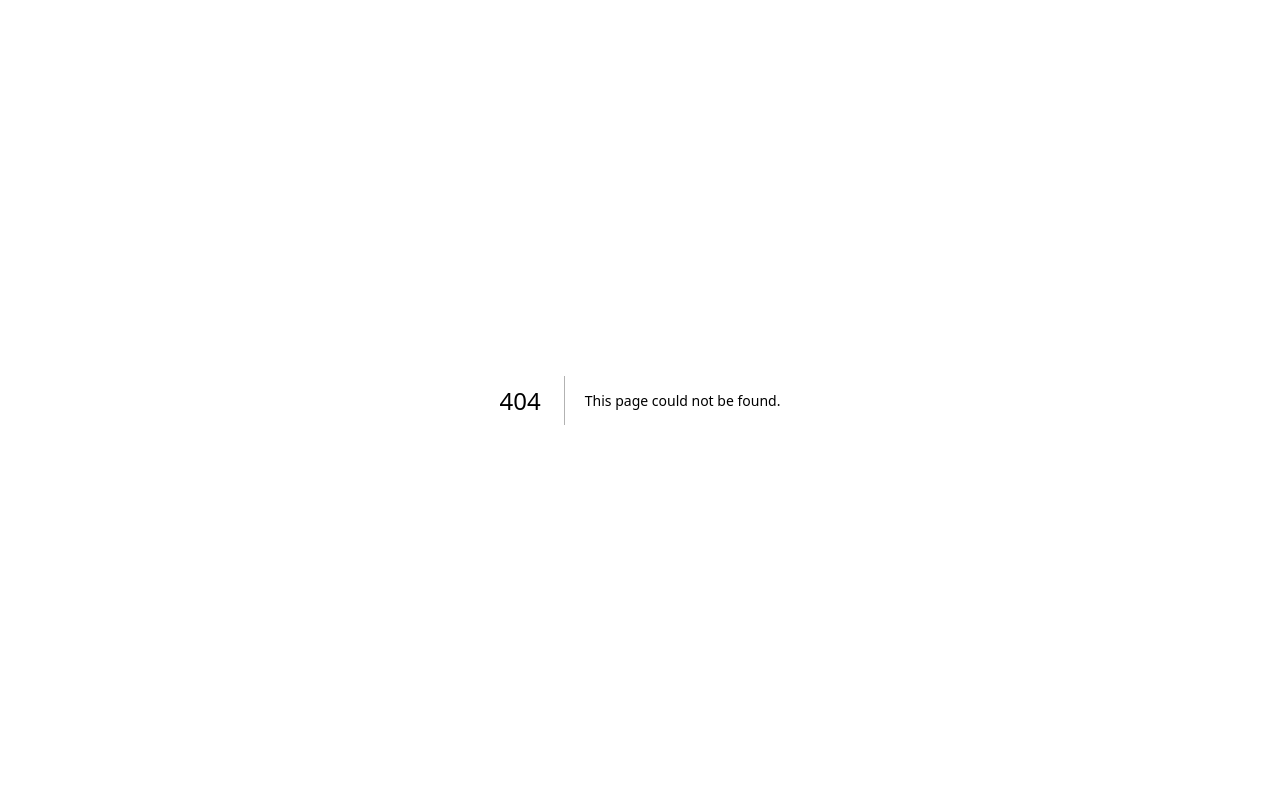
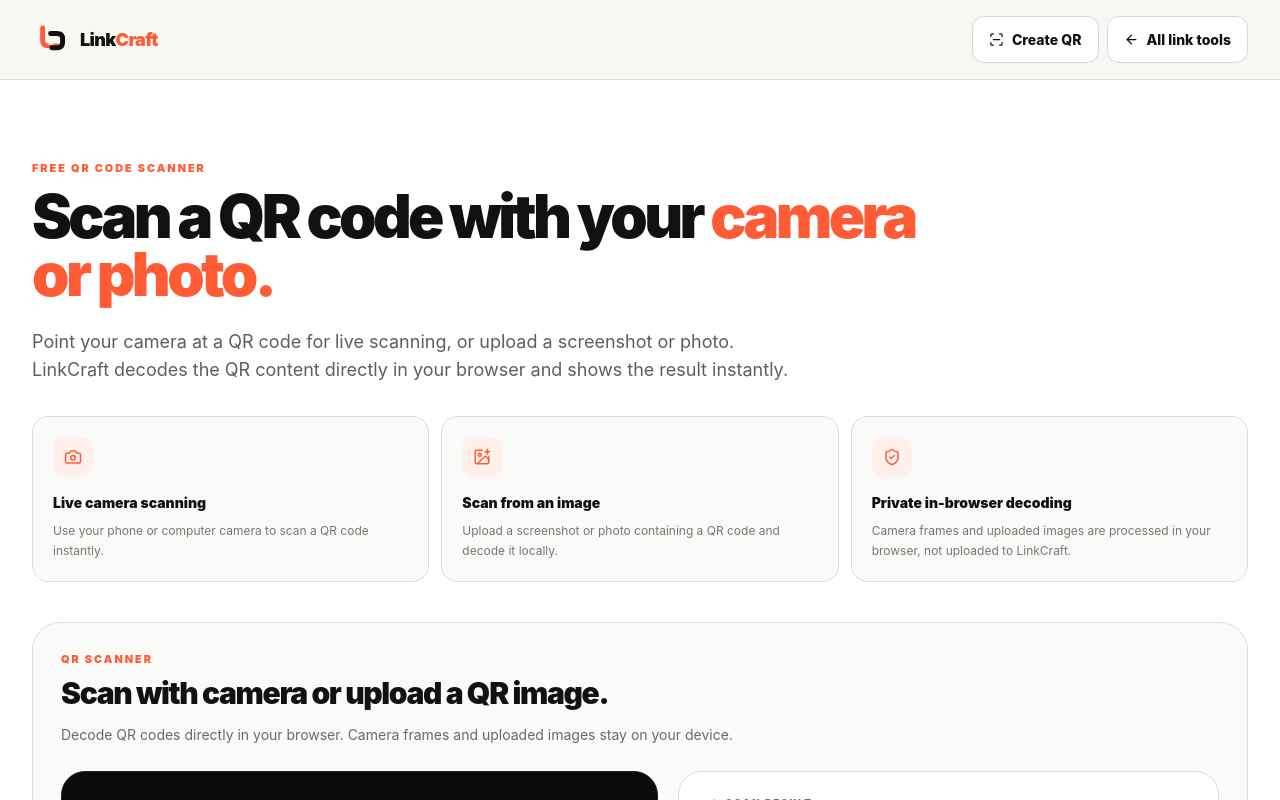
Before and after one commit to merajNizBaloch/LinkCraft, a Next.js app: page /qr-scanner in a window 1280 px wide. Before the commit this address had no page. Shown: the top 800 px of the page. Built offline with nearby package versions, Linux system fonts and the light colour scheme.

Commit message:
feat: add dedicated QR scanner page

```diff
--- /dev/null
+++ b/app/qr-scanner/page.tsx
@@ -0,0 +1,96 @@
+import type { Metadata } from "next";
+import Image from "next/image";
+import Link from "next/link";
+import { ArrowLeft, Camera, ImagePlus, ScanLine, ShieldCheck } from "lucide-react";
+import QrScannerTool from "@/components/QrScannerTool";
+
+export const metadata: Metadata = {
+  title: "Free QR Code Scanner — Camera & Image Upload",
+  description:
+    "Scan QR codes for free with your phone camera or upload a QR image or screenshot. LinkCraft decodes QR codes privately in your browser without uploading your images.",
+  keywords: [
+    "free QR scanner",
+    "QR code scanner online",
+    "scan QR code from image",
+    "QR scanner camera",
+    "upload QR code image",
+  ],
+  alternates: { canonical: "/qr-scanner" },
+  openGraph: {
+    title: "Free QR Code Scanner — Camera & Image Upload | LinkCraft",
+    description: "Scan QR codes with your camera or decode a QR code from an uploaded image for free.",
+    url: "/qr-scanner",
+  },
+};
+
+const benefits = [
+  [Camera, "Live camera scanning", "Use your phone or computer camera to scan a QR code instantly."],
+  [ImagePlus, "Scan from an image", "Upload a screenshot or photo containing a QR code and decode it locally."],
+  [ShieldCheck, "Private in-browser decoding", "Camera frames and uploaded images are processed in your browser, not uploaded to LinkCraft."],
+] as const;
+
+export default function QrScannerPage() {
+  return (
+    <main className="min-h-screen bg-[#f7f7f4] text-[#11110f]">
+      <header className="border-b border-[#deded8] bg-[#f7f7f4]/95 backdrop-blur">
+        <div className="mx-auto flex max-w-7xl flex-wrap items-center justify-between gap-3 px-5 py-4 md:px-8">
+          <Link href="/" className="inline-flex items-center gap-3 font-black tracking-[-0.04em]">
+            <Image src="/linkcraft-mark.svg" alt="LinkCraft" width={36} height={36} priority />
+            <span className="text-lg">Link<span className="text-[#FF5C35]">Craft</span></span>
+          </Link>
+          <div className="flex flex-wrap gap-2">
+            <Link href="/free-qr-code-generator" className="secondary-action accent-button-hover"><ScanLine size={15} /> Create QR</Link>
+            <Link href="/" className="secondary-action"><ArrowLeft size={15} /> All link tools</Link>
+          </div>
+        </div>
+      </header>
+
+      <section className="border-b border-[#deded8] bg-white">
+        <div className="mx-auto max-w-7xl px-5 py-14 md:px-8 md:py-20">
+          <div className="max-w-4xl">
+            <div className="section-kicker">Free QR Code Scanner</div>
+            <h1 className="mt-3 text-4xl font-black leading-[0.96] tracking-[-0.06em] sm:text-5xl md:text-6xl">
+              Scan a QR code with your <span className="text-[#FF5C35]">camera or photo.</span>
+            </h1>
+            <p className="mt-6 max-w-3xl text-base leading-7 text-[#5f5f59] md:text-lg">
+              Point your camera at a QR code for live scanning, or upload a screenshot or photo. LinkCraft decodes the QR content directly in your browser and shows the result instantly.
+            </p>
+          </div>
+
+          <div className="mt-8 grid gap-3 md:grid-cols-3">
+            {benefits.map(([Icon, title, copy]) => (
+              <div key={title} className="feature-card rounded-2xl border border-[#deded8] bg-[#fafaf8] p-5">
+                <div className="grid h-10 w-10 place-items-center rounded-xl bg-[#fff0eb] text-[#FF5C35]"><Icon size={18} /></div>
+                <h2 className="mt-4 text-sm font-black">{title}</h2>
+                <p className="mt-2 text-xs leading-5 text-[#777772]">{copy}</p>
+              </div>
+            ))}
+          </div>
+
+          <QrScannerTool />
+        </div>
+      </section>
+
+      <section className="mx-auto max-w-5xl px-5 py-14 md:px-8 md:py-20">
+        <div className="grid gap-10 md:grid-cols-2">
+          <div>
+            <div className="section-kicker">How it works</div>
+            <h2 className="mt-2 text-3xl font-black tracking-[-0.05em]">Two ways to scan.</h2>
+            <div className="mt-6 grid gap-3 text-sm leading-6 text-[#5f5f59]">
+              <div className="rounded-2xl border border-[#deded8] bg-white p-5"><h3 className="font-black text-[#11110f]">Use your camera</h3><p className="mt-2">Press Start camera, allow browser permission, and point the rear camera at the QR code. Scanning stops automatically after a result is detected.</p></div>
+              <div className="rounded-2xl border border-[#deded8] bg-white p-5"><h3 className="font-black text-[#11110f]">Upload a screenshot or photo</h3><p className="mt-2">Choose an image from your device. LinkCraft scans it locally and displays the decoded QR content without sending the file to a server.</p></div>
+            </div>
+          </div>
+          <div>
+            <div className="section-kicker">Privacy & safety</div>
+            <h2 className="mt-2 text-3xl font-black tracking-[-0.05em]">Your scan stays on your device.</h2>
+            <div className="mt-6 rounded-2xl border border-[#deded8] bg-white p-5 text-sm leading-6 text-[#5f5f59]">
+              <p>Camera access begins only after you press the camera button. Uploaded QR images are decoded in the browser rather than uploaded to LinkCraft.</p>
+              <p className="mt-3">QR codes can contain URLs, text, contact information and other data. Only open scanned links you trust.</p>
+            </div>
+          </div>
+        </div>
+      </section>
+    </main>
+  );
+}
```
